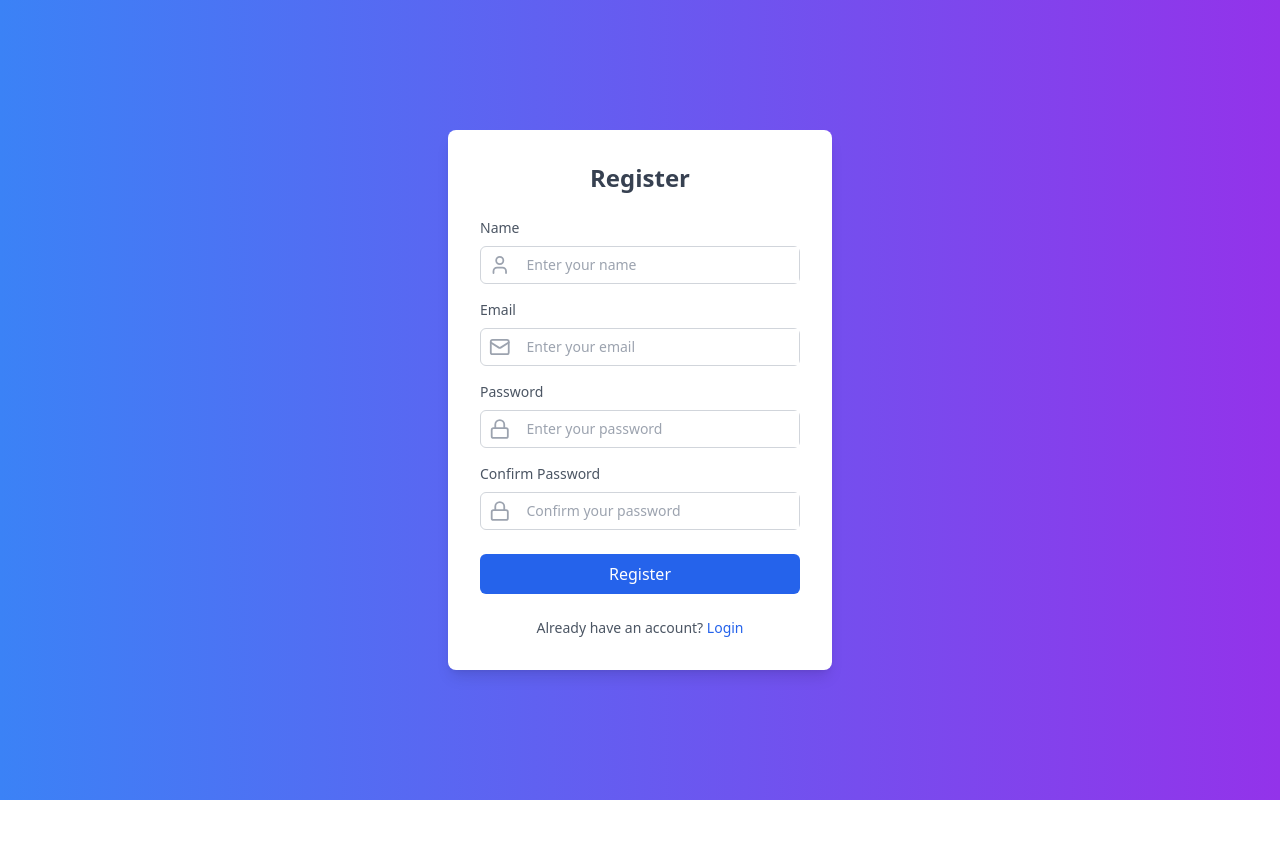
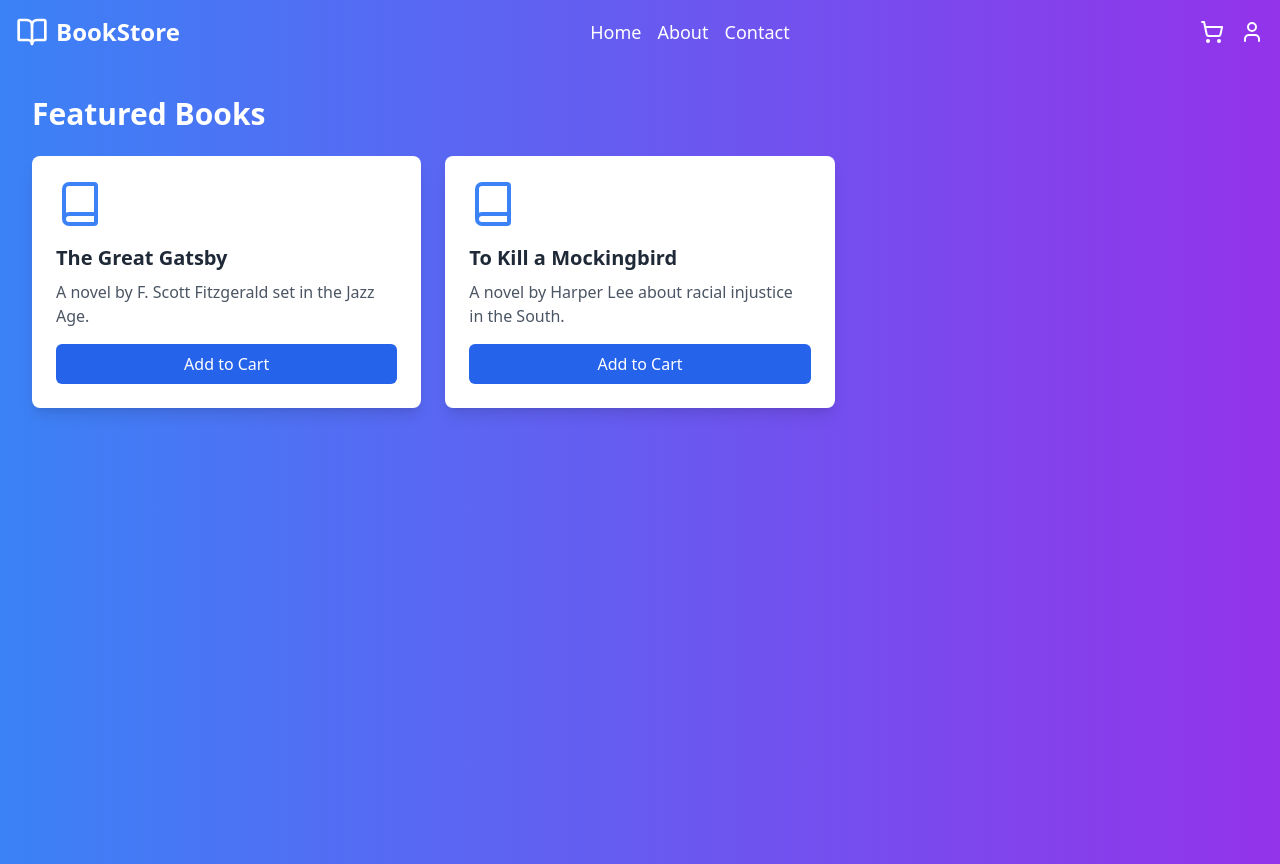
Before and after one commit to moh123adan/Book-Store-App, a React (Vite) app in the folder book-client/: page / in a window 1280 px wide. Before the commit the page ends 800 px from the top, so only its background shows below. Built offline with nearby package versions, Linux system fonts and the light colour scheme.

Commit message:
added home

```diff
--- a/book-client/src/App.tsx
+++ b/book-client/src/App.tsx
@@ -1,12 +1,15 @@
 import LoginScreen from "./screens/LoginScreen";
 import RegisterScreen from "./screens/RegisrerScreen";
 import Header from "./components/Header";
+import Home from "./components/Home";
 
 const App = () => {
   return (
     <div>
       {/* <LoginScreen /> */}
-      <RegisterScreen />
+      <Header />
+      <Home />
+      {/* <RegisterScreen /> */}
     </div>
   );
 };
--- /dev/null
+++ b/book-client/src/components/Home.tsx
@@ -0,0 +1,45 @@
+// src/components/Home.tsx
+import React from "react";
+import { Book } from "lucide-react";
+
+const Home: React.FC = () => {
+  return (
+    <div className="min-h-screen bg-gradient-to-r from-blue-500 to-purple-600 p-8">
+      <div className="container mx-auto">
+        <h2 className="text-3xl font-semibold text-white mb-6">
+          Featured Books
+        </h2>
+        <div className="grid grid-cols-1 md:grid-cols-2 lg:grid-cols-3 gap-6">
+          {/* Example book items */}
+          <div className="bg-white p-6 rounded-lg shadow-lg">
+            <Book className="text-blue-500 mb-4" size={48} />
+            <h3 className="text-xl font-bold text-gray-800 mb-2">
+              The Great Gatsby
+            </h3>
+            <p className="text-gray-600 mb-4">
+              A novel by F. Scott Fitzgerald set in the Jazz Age.
+            </p>
+            <button className="w-full bg-blue-600 text-white py-2 rounded-md hover:bg-blue-700 transition-colors">
+              Add to Cart
+            </button>
+          </div>
+          <div className="bg-white p-6 rounded-lg shadow-lg">
+            <Book className="text-blue-500 mb-4" size={48} />
+            <h3 className="text-xl font-bold text-gray-800 mb-2">
+              To Kill a Mockingbird
+            </h3>
+            <p className="text-gray-600 mb-4">
+              A novel by Harper Lee about racial injustice in the South.
+            </p>
+            <button className="w-full bg-blue-600 text-white py-2 rounded-md hover:bg-blue-700 transition-colors">
+              Add to Cart
+            </button>
+          </div>
+          {/* Add more books as needed */}
+        </div>
+      </div>
+    </div>
+  );
+};
+
+export default Home;
```
